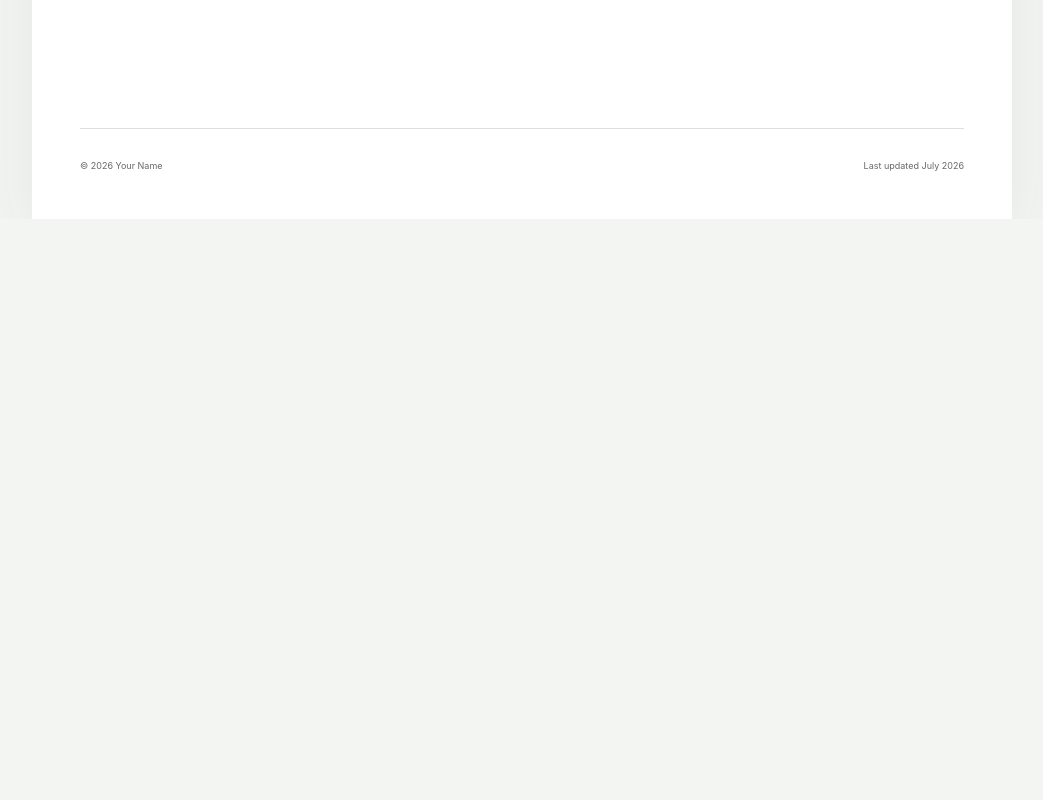
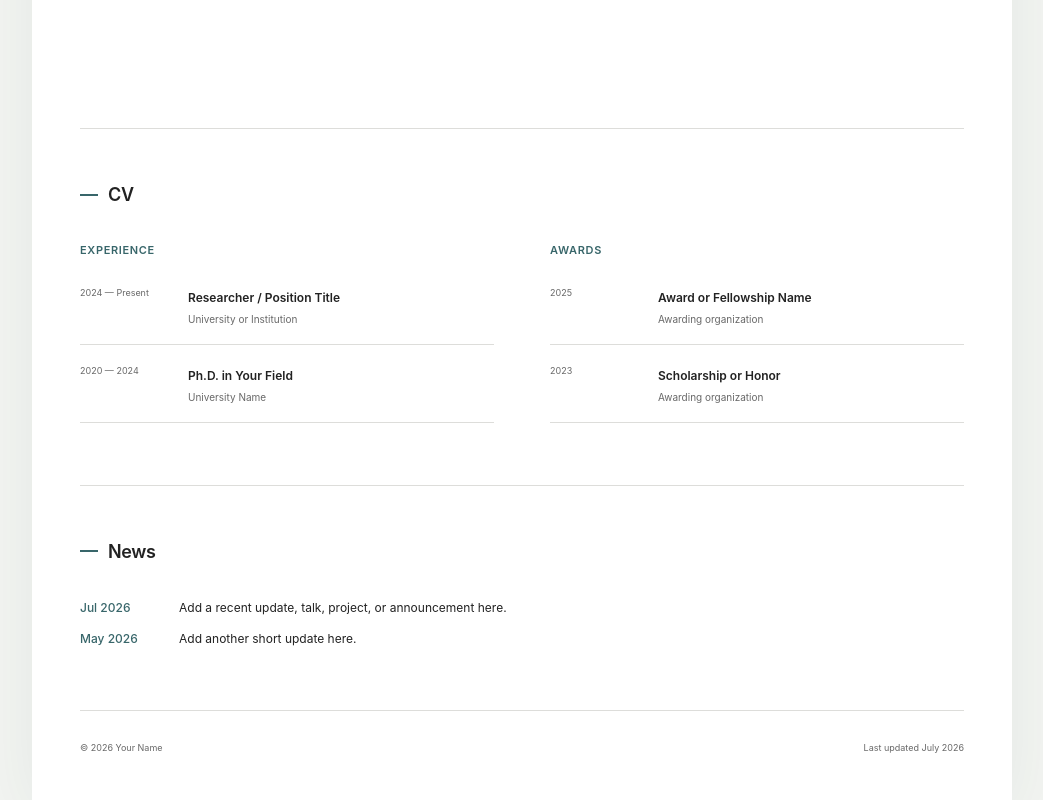
Before and after one commit to shawn-sypiao/shawn-sypiao.github.io, a Next.js app: page / in a window 1280 px wide. Shown: the part 596-1396 px from the top of the page, without its empty margins (118-1161 px from the left). Before the commit the page ends 815 px from the top, so only its background shows below. Built offline with nearby package versions, Linux system fonts and the light colour scheme.

Commit message:
Add experience awards and news sections

```diff
--- a/app/globals.css
+++ b/app/globals.css
@@ -188,6 +188,87 @@ a:hover {
   font-size: 11px;
 }
 
+.section {
+  border-top: 1px solid var(--line);
+  padding: 52px 0 62px;
+}
+
+.section > h2 {
+  align-items: center;
+  display: flex;
+  font-size: 18px;
+  font-weight: 600;
+  letter-spacing: -0.02em;
+  margin: 0 0 34px;
+}
+
+.section > h2::before {
+  background: var(--accent);
+  content: "";
+  height: 2px;
+  margin-right: 10px;
+  width: 18px;
+}
+
+.cv-grid {
+  display: grid;
+  gap: 56px;
+  grid-template-columns: 1fr 1fr;
+}
+
+.cv-grid h3 {
+  color: var(--accent);
+  font-size: 11px;
+  font-weight: 600;
+  letter-spacing: 0.06em;
+  margin: 0 0 8px;
+  text-transform: uppercase;
+}
+
+.cv-item {
+  border-bottom: 1px solid var(--line);
+  display: grid;
+  gap: 16px;
+  grid-template-columns: 92px 1fr;
+  padding: 17px 0;
+}
+
+.cv-item time {
+  color: var(--muted);
+  font-size: 9px;
+  padding-top: 2px;
+}
+
+.cv-item strong {
+  font-size: 12px;
+  font-weight: 600;
+}
+
+.cv-item p {
+  color: var(--muted);
+  font-size: 10px;
+  margin: 4px 0 0;
+}
+
+.news-list {
+  display: grid;
+  gap: 13px;
+}
+
+.news-list p {
+  display: grid;
+  font-size: 12px;
+  gap: 24px;
+  grid-template-columns: 75px 1fr;
+  line-height: 1.5;
+  margin: 0;
+}
+
+.news-list time {
+  color: var(--accent);
+  font-weight: 550;
+}
+
 .footer {
   border-top: 1px solid var(--line);
   color: var(--muted);
@@ -235,4 +316,22 @@ a:hover {
     flex-wrap: wrap;
     gap: 14px 18px;
   }
+
+  .section {
+    padding: 44px 0 52px;
+  }
+
+  .cv-grid {
+    gap: 42px;
+    grid-template-columns: 1fr;
+  }
+
+  .cv-item {
+    grid-template-columns: 84px 1fr;
+  }
+
+  .news-list p {
+    gap: 12px;
+    grid-template-columns: 68px 1fr;
+  }
 }
--- a/app/page.tsx
+++ b/app/page.tsx
@@ -7,7 +7,8 @@ export default function Home() {
         </a>
         <nav aria-label="Primary navigation">
           <a href="#about">About</a>
-          <a href="#">CV</a>
+          <a href="#cv">CV</a>
+          <a href="#news">News</a>
           <a href="mailto:hello@example.com">Email</a>
         </nav>
       </header>
@@ -42,6 +43,60 @@ export default function Home() {
             </div>
           </div>
         </section>
+
+        <section className="section" id="cv">
+          <h2>CV</h2>
+          <div className="cv-grid">
+            <div>
+              <h3>Experience</h3>
+              <article className="cv-item">
+                <time>2024 — Present</time>
+                <div>
+                  <strong>Researcher / Position Title</strong>
+                  <p>University or Institution</p>
+                </div>
+              </article>
+              <article className="cv-item">
+                <time>2020 — 2024</time>
+                <div>
+                  <strong>Ph.D. in Your Field</strong>
+                  <p>University Name</p>
+                </div>
+              </article>
+            </div>
+            <div>
+              <h3>Awards</h3>
+              <article className="cv-item">
+                <time>2025</time>
+                <div>
+                  <strong>Award or Fellowship Name</strong>
+                  <p>Awarding organization</p>
+                </div>
+              </article>
+              <article className="cv-item">
+                <time>2023</time>
+                <div>
+                  <strong>Scholarship or Honor</strong>
+                  <p>Awarding organization</p>
+                </div>
+              </article>
+            </div>
+          </div>
+        </section>
+
+        <section className="section news" id="news">
+          <h2>News</h2>
+          <div className="news-list">
+            <p>
+              <time>Jul 2026</time>
+              <span>Add a recent update, talk, project, or announcement here.</span>
+            </p>
+            <p>
+              <time>May 2026</time>
+              <span>Add another short update here.</span>
+            </p>
+          </div>
+        </section>
       </main>
 
       <footer className="footer">
--- a/site/index.html
+++ b/site/index.html
@@ -16,7 +16,8 @@
         <a class="site-name" href="#top">Your Name</a>
         <nav aria-label="Primary navigation">
           <a href="#about">About</a>
-          <a href="#">CV</a>
+          <a href="#cv">CV</a>
+          <a href="#news">News</a>
           <a href="mailto:hello@example.com">Email</a>
         </nav>
       </header>
@@ -51,6 +52,60 @@
             </div>
           </div>
         </section>
+
+        <section class="section" id="cv">
+          <h2>CV</h2>
+          <div class="cv-grid">
+            <div>
+              <h3>Experience</h3>
+              <article class="cv-item">
+                <time>2024 — Present</time>
+                <div>
+                  <strong>Researcher / Position Title</strong>
+                  <p>University or Institution</p>
+                </div>
+              </article>
+              <article class="cv-item">
+                <time>2020 — 2024</time>
+                <div>
+                  <strong>Ph.D. in Your Field</strong>
+                  <p>University Name</p>
+                </div>
+              </article>
+            </div>
+            <div>
+              <h3>Awards</h3>
+              <article class="cv-item">
+                <time>2025</time>
+                <div>
+                  <strong>Award or Fellowship Name</strong>
+                  <p>Awarding organization</p>
+                </div>
+              </article>
+              <article class="cv-item">
+                <time>2023</time>
+                <div>
+                  <strong>Scholarship or Honor</strong>
+                  <p>Awarding organization</p>
+                </div>
+              </article>
+            </div>
+          </div>
+        </section>
+
+        <section class="section news" id="news">
+          <h2>News</h2>
+          <div class="news-list">
+            <p>
+              <time>Jul 2026</time>
+              <span>Add a recent update, talk, project, or announcement here.</span>
+            </p>
+            <p>
+              <time>May 2026</time>
+              <span>Add another short update here.</span>
+            </p>
+          </div>
+        </section>
       </main>
 
       <footer class="footer">
--- a/site/styles.css
+++ b/site/styles.css
@@ -182,6 +182,87 @@ a:hover {
   font-size: 11px;
 }
 
+.section {
+  border-top: 1px solid var(--line);
+  padding: 52px 0 62px;
+}
+
+.section > h2 {
+  align-items: center;
+  display: flex;
+  font-size: 18px;
+  font-weight: 600;
+  letter-spacing: -0.02em;
+  margin: 0 0 34px;
+}
+
+.section > h2::before {
+  background: var(--accent);
+  content: "";
+  height: 2px;
+  margin-right: 10px;
+  width: 18px;
+}
+
+.cv-grid {
+  display: grid;
+  gap: 56px;
+  grid-template-columns: 1fr 1fr;
+}
+
+.cv-grid h3 {
+  color: var(--accent);
+  font-size: 11px;
+  font-weight: 600;
+  letter-spacing: 0.06em;
+  margin: 0 0 8px;
+  text-transform: uppercase;
+}
+
+.cv-item {
+  border-bottom: 1px solid var(--line);
+  display: grid;
+  gap: 16px;
+  grid-template-columns: 92px 1fr;
+  padding: 17px 0;
+}
+
+.cv-item time {
+  color: var(--muted);
+  font-size: 9px;
+  padding-top: 2px;
+}
+
+.cv-item strong {
+  font-size: 12px;
+  font-weight: 600;
+}
+
+.cv-item p {
+  color: var(--muted);
+  font-size: 10px;
+  margin: 4px 0 0;
+}
+
+.news-list {
+  display: grid;
+  gap: 13px;
+}
+
+.news-list p {
+  display: grid;
+  font-size: 12px;
+  gap: 24px;
+  grid-template-columns: 75px 1fr;
+  line-height: 1.5;
+  margin: 0;
+}
+
+.news-list time {
+  color: var(--accent);
+  font-weight: 550;
+}
+
 .footer {
   border-top: 1px solid var(--line);
   color: var(--muted);
@@ -229,4 +310,22 @@ a:hover {
     flex-wrap: wrap;
     gap: 14px 18px;
   }
+
+  .section {
+    padding: 44px 0 52px;
+  }
+
+  .cv-grid {
+    gap: 42px;
+    grid-template-columns: 1fr;
+  }
+
+  .cv-item {
+    grid-template-columns: 84px 1fr;
+  }
+
+  .news-list p {
+    gap: 12px;
+    grid-template-columns: 68px 1fr;
+  }
 }
```
